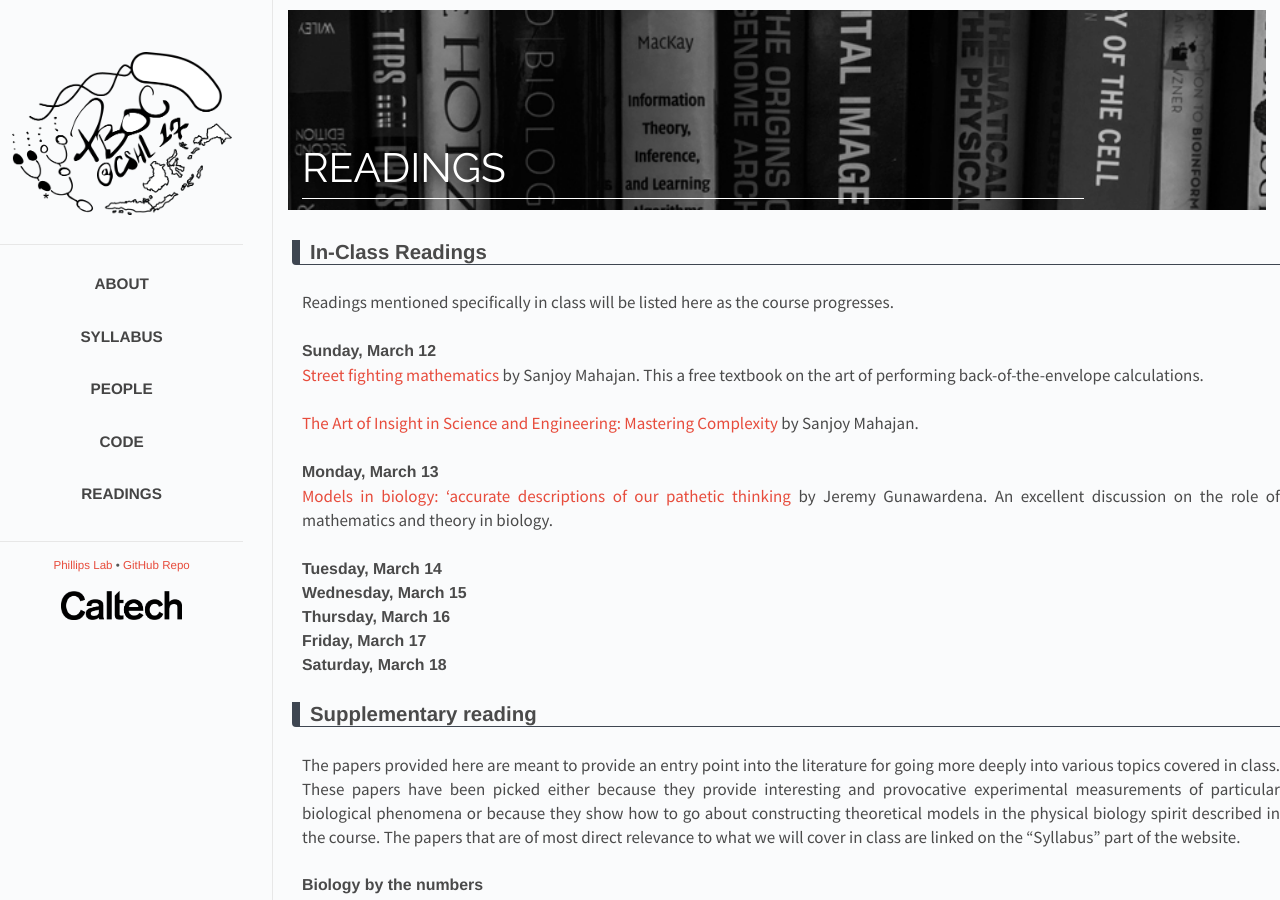
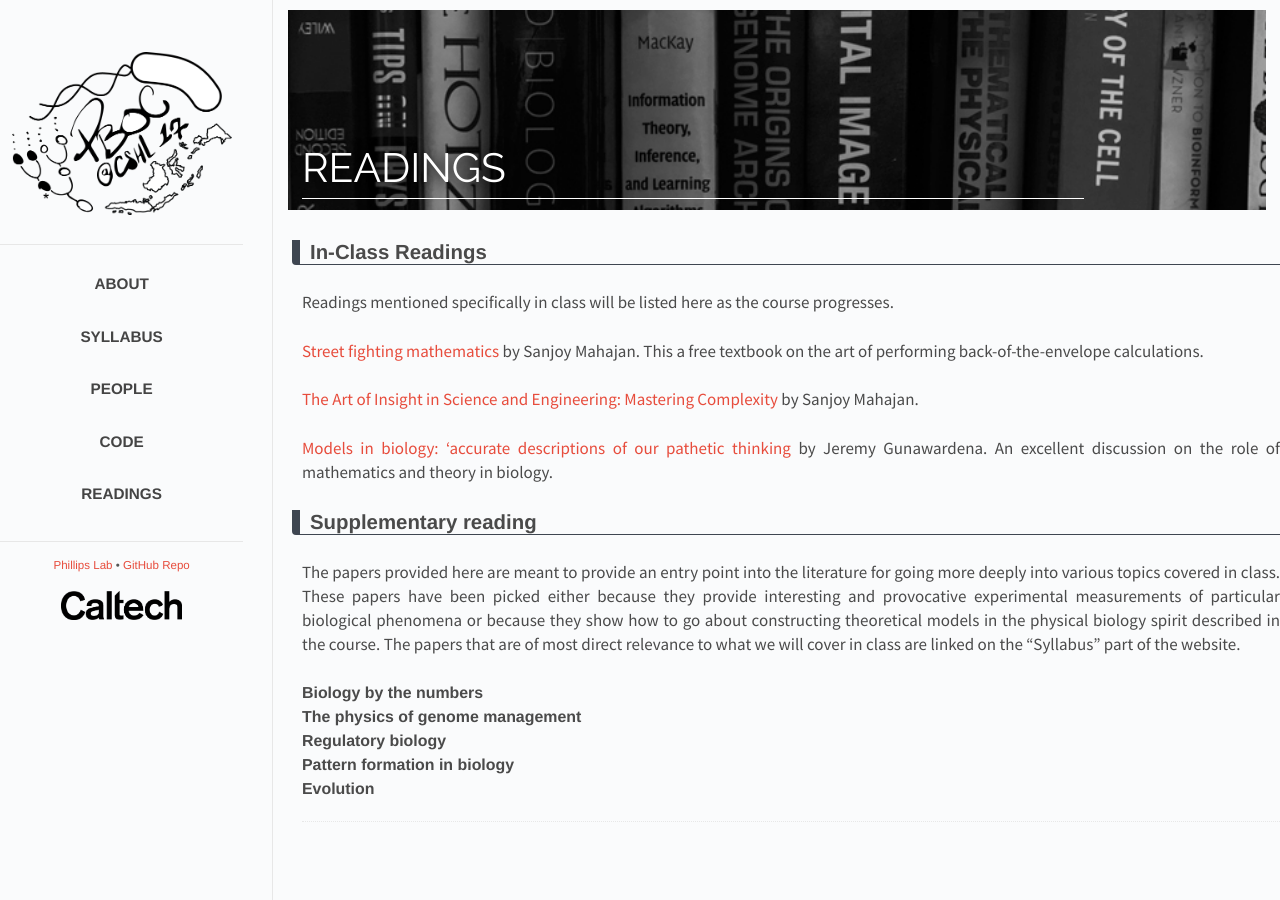
Before and after one commit to RPGroup-PBoC/cshl_pboc, a Jekyll site: the page built from _posts/2017-01-24-readings.md, in a window 1280 px wide. Built offline with Jekyll 4.4.1, drawn with Linux system fonts in a browser that asks for light colours.

Commit message:
Updated readings

```diff
--- a/_posts/2017-01-24-readings.md
+++ b/_posts/2017-01-24-readings.md
@@ -9,26 +9,14 @@ categories: posts
 
 Readings mentioned specifically in class will be listed here as the course progresses.
 
-### Sunday, March 12
 
 [Street fighting mathematics](https://mitpress.mit.edu/books/street-fighting-mathematics) by Sanjoy Mahajan. This a free textbook on the art of performing back-of-the-envelope calculations. <br />
 
 [The Art of Insight in Science and Engineering: Mastering Complexity](https://mitpress.mit.edu/books/art-insight-science-and-engineering) by Sanjoy Mahajan.
 
-### Monday, March 13
 
 [Models in biology: 'accurate descriptions of our pathetic thinking](http://www.rpdata.caltech.edu/courses/PBoC_GIST_2016/BMC_Biol_2014_Gunawardena.pdf) by Jeremy Gunawardena. An excellent discussion on the role of mathematics and theory in biology. <br/>
 
-
-### Tuesday, March 14
-
-### Wednesday, March 15
-
-### Thursday, March 16
-
-### Friday, March 17
-
-### Saturday, March 18
 
 
 ## Supplementary reading
```
